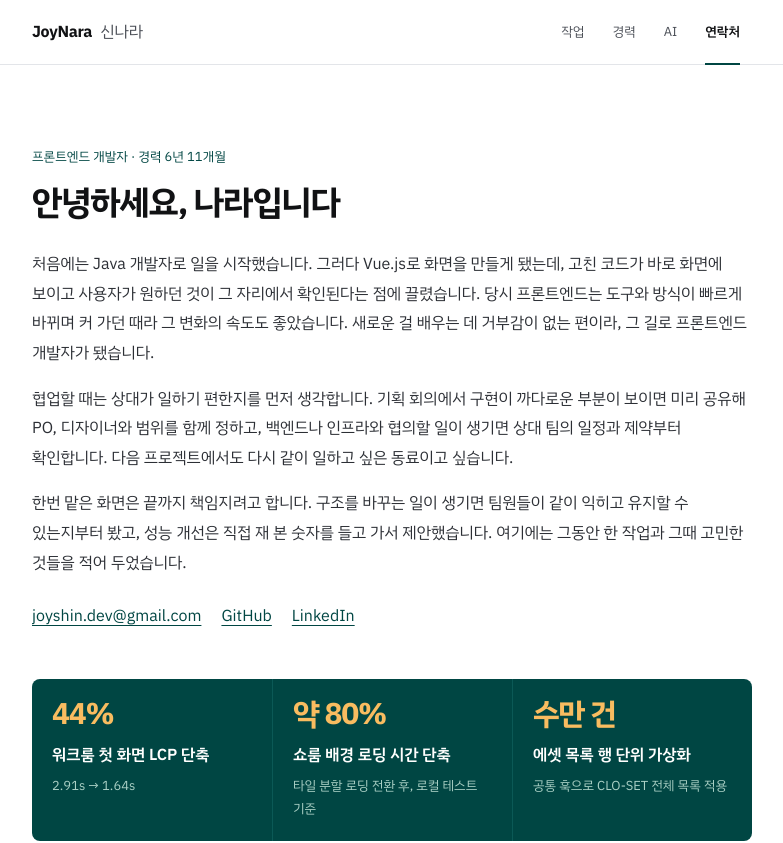
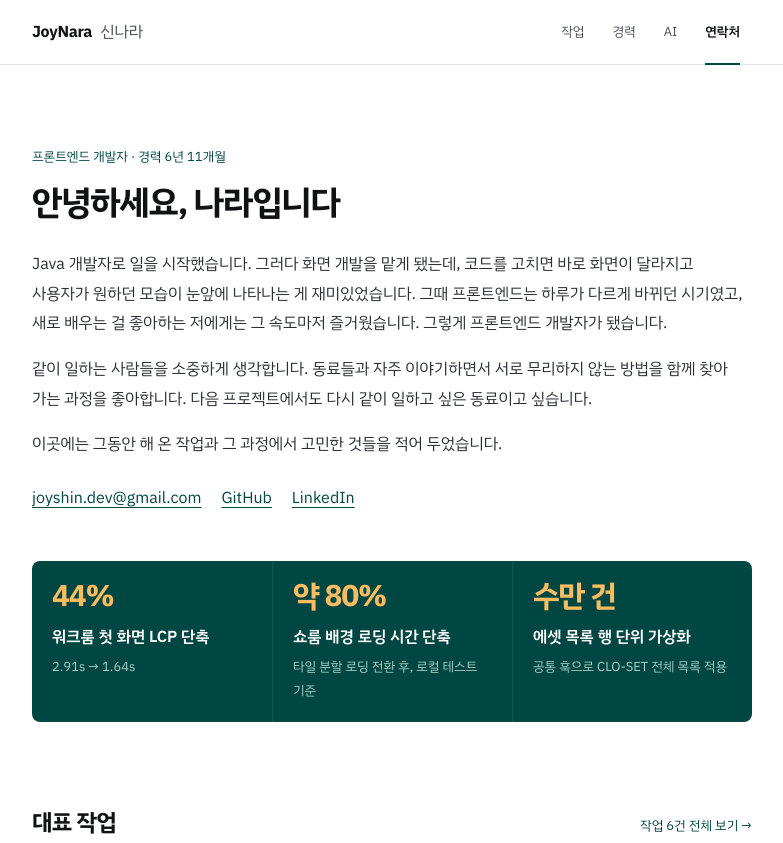
Before and after one commit to JoyNaraShin/joyshin-fe, a React (Vite) app: page / in a window 1280 px wide. Shown: the top 843 px of the page, without its empty margins (248-1031 px from the left). Built offline with nearby package versions, Linux system fonts and the light colour scheme.

Commit message:
홈 소개 글을 다시 구성한다
Co-Authored-By: Claude Opus 5.5 <noreply@anthropic.com>
Claude-Session: https://claude.ai/code/session_01Wrmgii3G1haiAvvBXUgYHP

```diff
--- a/src/features/portfolio/Hero.tsx
+++ b/src/features/portfolio/Hero.tsx
@@ -16,22 +16,17 @@ export function Hero() {
       </h1>
       <div className="mt-6 space-y-4 text-t3 text-pretty leading-[1.85] text-ink-2">
         <p>
-          처음에는 Java 개발자로 일을 시작했습니다. 그러다 Vue.js로 화면을 만들게 됐는데, 고친
-          코드가 바로 화면에 보이고 사용자가 원하던 것이 그 자리에서 확인된다는 점에 끌렸습니다.
-          당시 프론트엔드는 도구와 방식이 빠르게 바뀌며 커 가던 때라 그 변화의 속도도 좋았습니다.
-          새로운 걸 배우는 데 거부감이 없는 편이라, 그 길로 프론트엔드 개발자가 됐습니다.
+          Java 개발자로 일을 시작했습니다. 그러다 화면 개발을 맡게 됐는데, 코드를 고치면 바로 화면이
+          달라지고 사용자가 원하던 모습이 눈앞에 나타나는 게 재미있었습니다. 그때 프론트엔드는
+          하루가 다르게 바뀌던 시기였고, 새로 배우는 걸 좋아하는 저에게는 그 속도마저 즐거웠습니다.
+          그렇게 프론트엔드 개발자가 됐습니다.
         </p>
         <p>
-          협업할 때는 상대가 일하기 편한지를 먼저 생각합니다. 기획 회의에서 구현이 까다로운 부분이
-          보이면 미리 공유해 PO, 디자이너와 범위를 함께 정하고, 백엔드나 인프라와 협의할 일이 생기면
-          상대 팀의 일정과 제약부터 확인합니다. 다음 프로젝트에서도 다시 같이 일하고 싶은 동료이고
-          싶습니다.
+          같이 일하는 사람들을 소중하게 생각합니다. 동료들과 자주 이야기하면서 서로 무리하지 않는
+          방법을 함께 찾아 가는 과정을 좋아합니다. 다음 프로젝트에서도 다시 같이 일하고 싶은
+          동료이고 싶습니다.
         </p>
-        <p>
-          한번 맡은 화면은 끝까지 책임지려고 합니다. 구조를 바꾸는 일이 생기면 팀원들이 같이 익히고
-          유지할 수 있는지부터 봤고, 성능 개선은 직접 재 본 숫자를 들고 가서 제안했습니다. 여기에는
-          그동안 한 작업과 그때 고민한 것들을 적어 두었습니다.
-        </p>
+        <p>이곳에는 그동안 해 온 작업과 그 과정에서 고민한 것들을 적어 두었습니다.</p>
       </div>
       <p className="mt-6 flex flex-wrap gap-x-5 gap-y-2 text-t3">
         <a
```
